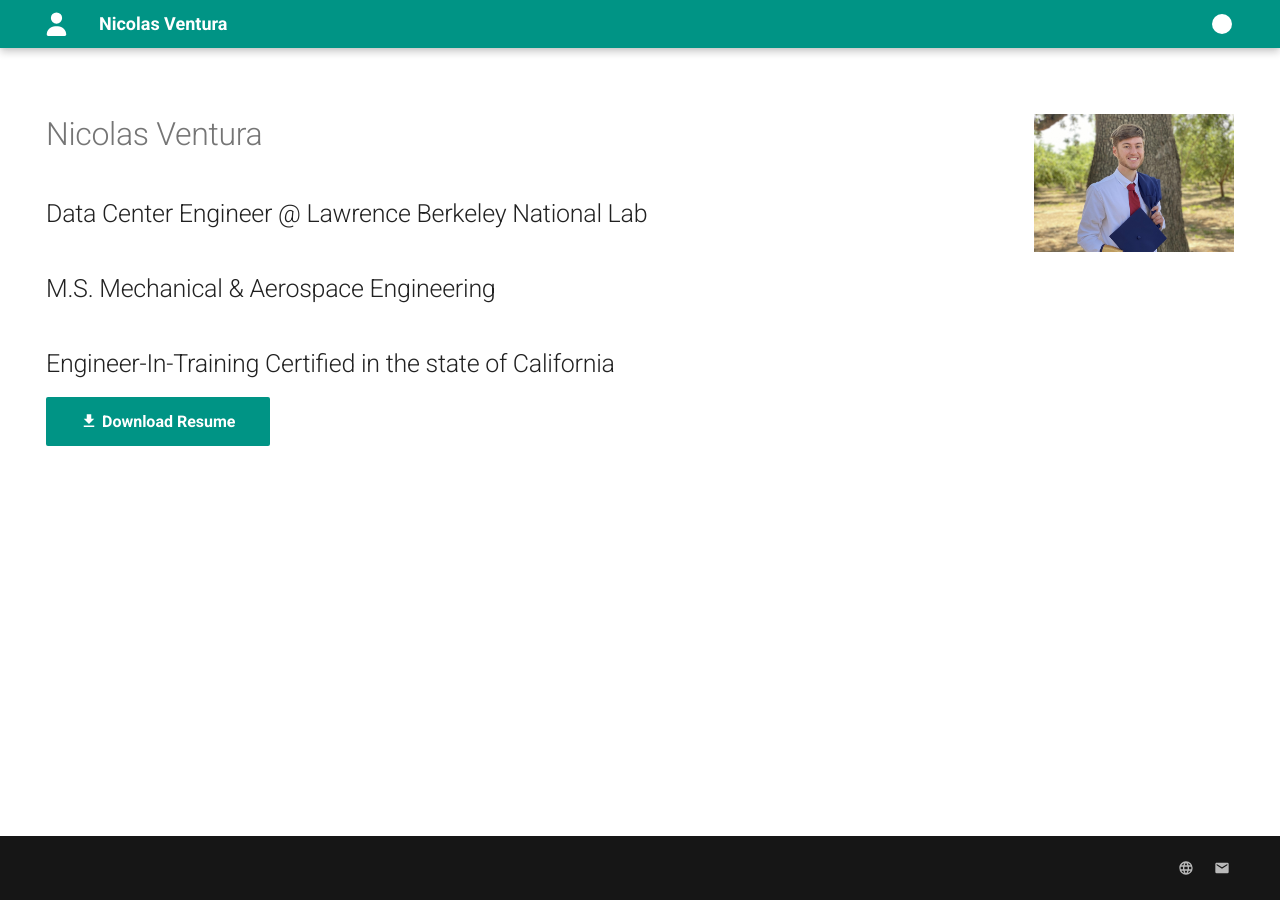
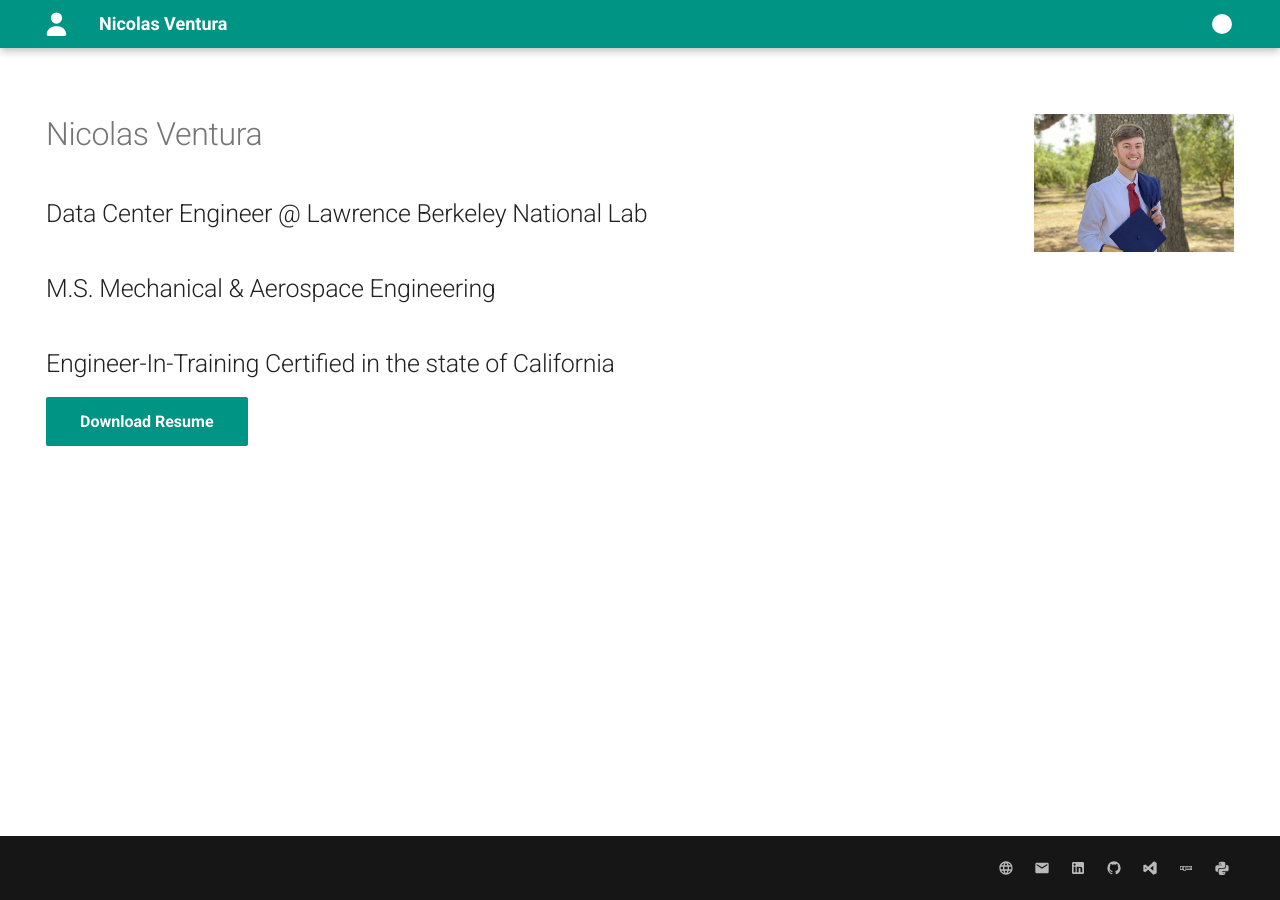
Before and after one commit to nicfv/Me, an MkDocs documentation site: the page built from docs/index.md, in a window 1280 px wide. Built offline with MkDocs 1.6.1 and Material for MkDocs 9.7.7, drawn with Linux system fonts in a browser that asks for light colours.

Commit message:
Update footer

```diff
--- a/mkdocs.yml
+++ b/mkdocs.yml
@@ -26,14 +26,20 @@ theme:
 plugins: []
 markdown_extensions:
   - attr_list
-  - pymdownx.emoji:
-      emoji_index: !!python/name:materialx.emoji.twemoji
-      emoji_generator: !!python/name:materialx.emoji.to_svg
-  - md_in_html
 extra:
   social:
     - icon: material/web
       link: https://nicolasventura.com/
     - icon: material/email
       link: mailto:nicolas@ventura.cx
+    - icon: material/linkedin
+      link: https://www.linkedin.com/in/nfv/
+    - icon: material/github
+      link: https://github.com/nicfv
+    - icon: material/microsoft-visual-studio
+      link: https://marketplace.visualstudio.com/publishers/ventura
+    - icon: material/npm
+      link: https://www.npmjs.com/~nfv
+    - icon: material/language-python
+      link: https://pypi.org/user/nfv/
   generator: false
```
Also changed, not shown: docs/index.md (+1 -1 lines).
